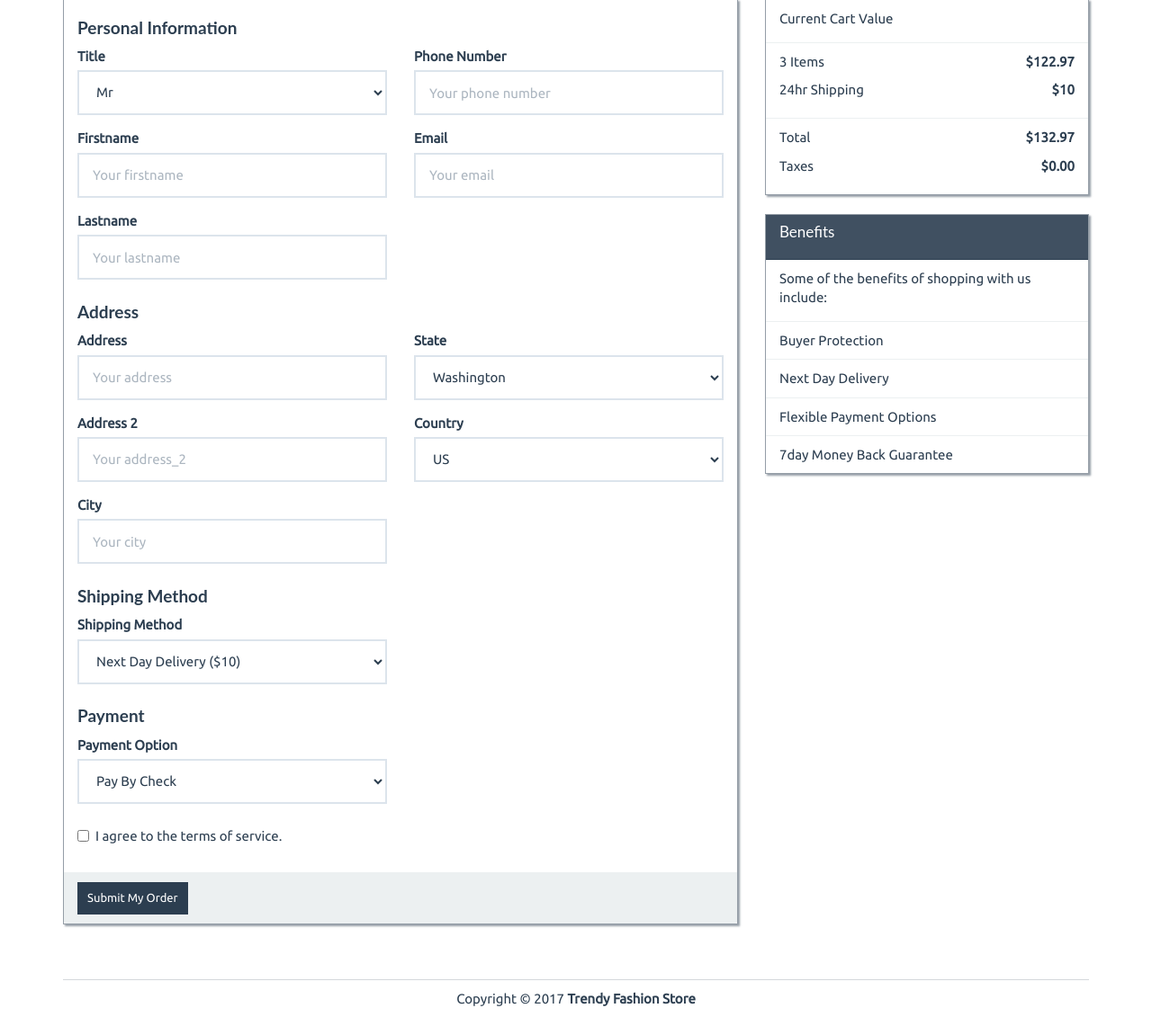
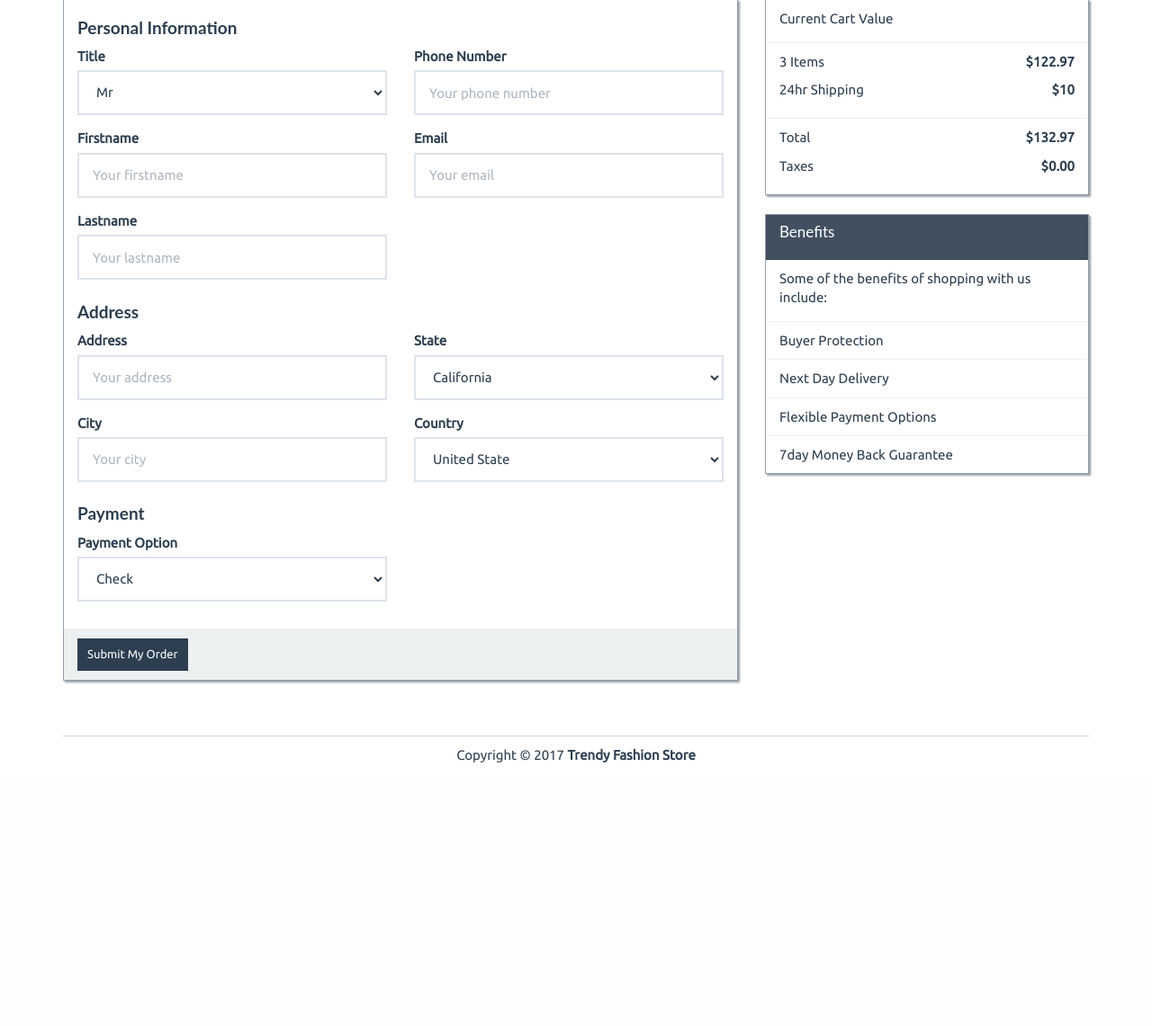
Before and after one commit to AnhKun/Flask_demo, a Flask app: page /checkout in a window 1280 px wide. Shown: the part 132-1273 px from the top of the page at 90% size. After the commit the page ends 1002 px from the top, so only its background shows below. Run offline with Flask 2, Linux system fonts and the light colour scheme; some libraries are stand-ins or nearby versions.

Commit message:
update code

```diff
--- a/store/app.py
+++ b/store/app.py
@@ -1,12 +1,8 @@
 import os
-from flask import Flask, render_template, redirect, url_for, request, session
+from flask import Flask
 from flask_sqlalchemy import SQLAlchemy
 from flask_migrate import Migrate
 from flask_uploads import UploadSet, configure_uploads, IMAGES
-from flask_wtf import FlaskForm
-from wtforms import StringField, IntegerField, TextAreaField, HiddenField
-from flask_wtf.file import FileField, FileAllowed
-from wtforms.validators import InputRequired
 
 app = Flask(__name__)
 
@@ -22,131 +18,7 @@ db = SQLAlchemy(app)
 migrate = Migrate(app, db)
 configure_uploads(app, photos)
 
-class Product(db.Model):
-    id = db.Column(db.Integer, primary_key=True)
-    name = db.Column(db.String(50), unique=True)
-    price = db.Column(db.Integer)  # in cents
-    stock = db.Column(db.Integer)
-    description = db.Column(db.String(500))
-    image = db.Column(db.String(100))
-
-class AddProduct(FlaskForm):
-    name = StringField('Product Name', validators=[
-        InputRequired('Name is required!')
-    ])
-    price = IntegerField('Product Price', validators=[
-        InputRequired('Price is required!')
-    ])
-    stock = IntegerField('Openning Stock')
-    description = TextAreaField('Description')
-    image = FileField('Product Image', validators=[
-        FileAllowed(IMAGES, 'Only images are accepted!'),
-        InputRequired()
-    ])
-
-class AddToCart(FlaskForm):
-    quantity = IntegerField('Quantity', validators=[InputRequired()])
-    product_id = HiddenField('ID')
-
-@app.route('/')
-def index():
-    products = Product.query.all()
-    return render_template('index.html', products=products)
-
-@app.route('/product/<id>')
-def product(id):
-    product = Product.query.filter(Product.id==id).first()
-    quantity = AddToCart()
-    return render_template('view-product.html', product=product, quantity=quantity)
-
-@app.route('/quick-add/<id>')
-def quick_add(id):
-    if 'cart' not in session:
-        session['cart'] = []
-
-    session['cart'].append({'product_id' : id, 'quantity' : 1})
-    session.modified = True
-
-    return redirect(url_for('index'))
-
-@app.route('/add-to-cart', methods=['POST'])
-def add_to_cart():
-    if 'cart' not in session:
-        session['cart'] = []
-
-    form = AddToCart()
-    if form.validate_on_submit():
-        session['cart'].append({'product_id' : form.product_id.data, 'quantity': form.quantity.data})
-        session.modified = True
-
-    return redirect(url_for('index'))
-
-@app.route('/remove-from_cart/<index>')
-def remove_from_cart(index):
-    del session['cart'][int(index)]
-    session.modified = True
-    return redirect(url_for('cart'))
-
-@app.route('/cart')
-def cart():
-    products = []
-    form = AddToCart()
-
-    grand_total = 0
-    index = 0
-    for item in session['cart']:
-        product = Product.query.filter(Product.id==item['product_id']).first()
-        quantity = int(item['quantity'])
-        total = product.price * quantity
-
-        grand_total += total
-
-        products.append({
-            'id' : product.id,
-            'index' : index,
-            'name' : product.name,
-            'price' : product.price,
-            'image' : product.image,
-            'quantity' : quantity,
-            'total' : total
-        })
-        index += 1
-
-    return render_template('cart.html', products=products, form=form, grand_total=grand_total)
-
-@app.route('/checkout')
-def checkout():
-    return render_template('checkout.html')
-
-@app.route('/admin')
-def admin():
-    products = Product.query.all()
-    products_in_stock = Product.query.filter(Product.stock > 0).count()
-
-    return render_template('admin/index.html', admin=True, products=products, products_in_stock=products_in_stock)
-
-@app.route('/admin/add', methods=['GET', 'POST'])
-def add():
-    form = AddProduct()
-
-    if form.validate_on_submit():
-        image_name = photos.save(form.image.data)
-        new_product = Product(
-            name = form.name.data,
-            price = form.price.data,
-            stock = form.stock.data,
-            description = form.description.data,
-            image = image_name
-        )
-
-        db.session.add(new_product)
-        db.session.commit()
-        return redirect(url_for('add'))
-    return render_template('admin/add-product.html', admin=True, form=form)
-
-@app.route('/admin/order')
-def order():
-    return render_template('admin/view-order.html', admin=True)
+from views import *
 
 if __name__ == '__main__':
     app.run(debug=True)
--- /dev/null
+++ b/store/forms.py
@@ -0,0 +1,46 @@
+from flask_wtf import FlaskForm
+from wtforms import StringField, IntegerField, TextAreaField, HiddenField, SelectField
+from wtforms.validators import InputRequired
+from flask_wtf.file import FileField, FileAllowed
+from flask_uploads import IMAGES
+
+
+class AddProduct(FlaskForm):
+    name = StringField('Product Name', validators=[
+        InputRequired('Name is required!')
+    ])
+    price = IntegerField('Product Price', validators=[
+        InputRequired('Price is required!')
+    ])
+    stock = IntegerField('Openning Stock')
+    description = TextAreaField('Description')
+    image = FileField('Product Image', validators=[
+        FileAllowed(IMAGES, 'Only images are accepted!'),
+        InputRequired()
+    ])
+
+class AddToCart(FlaskForm):
+    quantity = IntegerField('Quantity', validators=[InputRequired()])
+    product_id = HiddenField('ID')
+
+class Checkout(FlaskForm):
+    first_name = StringField('First Name')
+    last_name = StringField('Last Name')
+    phone_number = StringField('Phone Number')
+    email = StringField('Email')
+    address = StringField('Address')
+    city = StringField('City')
+    state = SelectField('State', choices=[
+        ('CA', 'California'),
+        ('WA', 'Washington'),
+        ('NV', 'Nevada')
+    ])
+    country = SelectField('Country', choices=[
+        ('US', 'United State'),
+        ('UK', 'United Kingdom'),
+        ('FRA', 'France')
+    ])
+    payment_type = SelectField('Payment Type', choices=[
+        ('CK', 'Check'),
+        ('WT', 'Wire Transfer')
+    ])
--- a/store/templates/cart.html
+++ b/store/templates/cart.html
@@ -73,7 +73,7 @@
 				</li>
 			</ul>
 			<div class="panel-footer">
-				<a href="./checkout.html" class="btn btn-primary btn-sm">
+				<a href="{{ url_for('checkout') }}" class="btn btn-primary btn-sm">
 					Checkout <i class="glyphicon glyphicon-chevron-right"></i>
 				</a>
 				<a href="{{ url_for('index') }}" class="btn btn-link btn-sm pull-right">
--- a/store/templates/checkout.html
+++ b/store/templates/checkout.html
@@ -10,11 +10,13 @@
 		</h3>
 
 		<div class="panel panel-primary">
+			<form action="{{ url_for('checkout') }}" method="POST">
 			<div class="panel-body">
 				<div class="row">
 					<div class="col-lg-12">
 						<h4 class="bold">Personal Information</h4>
 					</div>
+					{{ form.csrf_token }}
 					<div class="col-lg-6">
 						<div class="form-group">
 							<label>Title</label>
@@ -26,21 +28,21 @@
 						</div>
 						<div class="form-group">
 							<label>Firstname</label>
-							<input type="text" name="firstname" id="firstname" class="form-control" value="" placeholder="Your firstname">
+							{{ form.first_name(class="form-control", placeholder="Your firstname") }}
 						</div>
 						<div class="form-group">
 							<label>Lastname</label>
-							<input type="text" name="lastname" id="lastname" class="form-control" value="" placeholder="Your lastname">
+							{{ form.last_name(class="form-control", placeholder="Your lastname") }}
 						</div>
 					</div>
 					<div class="col-lg-6">
 						<div class="form-group">
 							<label>Phone Number</label>
-							<input type="text" name="phone" id="phone" class="form-control" value="" placeholder="Your phone number">
+							{{ form.phone_number(class="form-control", placeholder="Your phone number") }}
 						</div>
 						<div class="form-group">
 							<label>Email</label>
-							<input type="email" name="email" id="email" class="form-control" value="" placeholder="Your email">
+							{{ form.email( class="form-control", placeholder="Your email") }}
 						</div>
 					</div>
 				</div>
@@ -52,47 +54,21 @@
 					<div class="col-lg-6">
 						<div class="form-group">
 							<label>Address</label>
-							<input type="text" name="address" id="address" class="form-control" value="" placeholder="Your address">
-						</div>
-						<div class="form-group">
-							<label>Address 2</label>
-							<input type="text" name="address_2" id="address_2" class="form-control" value="" placeholder="Your address_2">
+							{{ form.address(class="form-control", placeholder="Your address") }}
 						</div>
 						<div class="form-group">
 							<label>City</label>
-							<input type="text" name="city" id="city" class="form-control" value="" placeholder="Your city">
+							{{ form.city(class="form-control", placeholder="Your city") }}
 						</div>
 					</div>
 					<div class="col-lg-6">
 						<div class="form-group">
 							<label>State</label>
-							<select name="state" id="state" class="form-control">
-								<option value="">Washington</option>
-								<option value="">California</option>
-								<option value="">Los Angeles</option>
-							</select>
+							{{ form.state(class="form-control") }}
 						</div>
 						<div class="form-group">
 							<label>Country</label>
-							<select name="state" id="state" class="form-control">
-								<option value="">US</option>
-								<option value="">UK</option>
-								<option value="">France</option>
-							</select>
-						</div>
-					</div>
-				</div>
-
-				<div class="row">
-					<div class="col-lg-12">
-						<h4 class="bold">Shipping Method</h4>
-					</div>
-					<div class="col-lg-6">
-						<div class="form-group">
-							<label>Shipping Method</label>
-							<select name="shipping_method" id="shipping_method" class="form-control">
-								<option value="">Next Day Delivery (&dollar;10)</option>
-							</select>
+							{{ form.country(class="form-control") }}
 						</div>
 					</div>
 				</div>
@@ -104,30 +80,19 @@
 					<div class="col-lg-6">
 						<div class="form-group">
 							<label>Payment Option</label>
-							<select name="payment_type" id="payment_type" class="form-control">
-								<option value="">Pay By Check</option>
-								<option value="">Pay By Bank Wire Transfer</option>
-							</select>
+							{{ form.payment_type(class="form-control") }}
 						</div>
 					</div>
-					<div class="col-lg-12">
-						<div class="form-group">
-							<div class="checkbox">
-								<label>
-									<input type="checkbox" value="">
-									I agree to the terms of service.
-								</label>
-							</div>
-						</div>
-					</div>
+
 				</div>
 			</div>
 
 			<div class="panel-footer">
-				<button type="button" class="btn btn-primary btn-sm">
+				<button type="submit" class="btn btn-primary btn-sm">
 					Submit My Order
 				</button>
 			</div>
+			</form>
 		</div>
 	</div>
 
--- /dev/null
+++ b/store/views.py
@@ -0,0 +1,131 @@
+from flask import render_template, redirect, url_for, session
+from app import app, db, photos
+from models import Product, Order, Order_Item
+from forms import AddProduct, AddToCart, Checkout
+import random
+
+def handle_cart():
+    products = []
+
+    grand_total = 0
+    index = 0
+    for item in session['cart']:
+        product = Product.query.filter(Product.id==item['product_id']).first()
+        quantity = int(item['quantity'])
+        total = product.price * quantity
+
+        grand_total += total
+
+        products.append({
+            'id' : product.id,
+            'index' : index,
+            'name' : product.name,
+            'price' : product.price,
+            'image' : product.image,
+            'quantity' : quantity,
+            'total' : total
+        })
+        index += 1
+    return products, grand_total
+
+@app.route('/')
+def index():
+    products = Product.query.all()
+    return render_template('index.html', products=products)
+
+@app.route('/product/<id>')
+def product(id):
+    product = Product.query.filter(Product.id==id).first()
+    quantity = AddToCart()
+    return render_template('view-product.html', product=product, quantity=quantity)
+
+@app.route('/quick-add/<id>')
+def quick_add(id):
+    if 'cart' not in session:
+        session['cart'] = []
+
+    session['cart'].append({'product_id' : id, 'quantity' : 1})
+    session.modified = True
+
+    return redirect(url_for('index'))
+
+@app.route('/add-to-cart', methods=['POST'])
+def add_to_cart():
+    if 'cart' not in session:
+        session['cart'] = []
+
+    form = AddToCart()
+    if form.validate_on_submit():
+        session['cart'].append({'product_id' : form.product_id.data, 'quantity': form.quantity.data})
+        session.modified = True
+
+    return redirect(url_for('index'))
+
+@app.route('/remove-from_cart/<index>')
+def remove_from_cart(index):
+    del session['cart'][int(index)]
+    session.modified = True
+    return redirect(url_for('cart'))
+
+@app.route('/cart')
+def cart():
+    form = AddToCart()
+
+    products, grand_total = handle_cart()
+
+    return render_template('cart.html', products=products, form=form, grand_total=grand_total)
+
+@app.route('/checkout', methods=['GET', 'POST'])
+def checkout():
+    form = Checkout()
+
+    if form.validate_on_submit():
+        products, grand_total = handle_cart()
+
+        order = Order()
+        form.populate_obj(order)
+        order.reference = ''.join([random.choice('ABCDEFGH') for _ in range(5)])
+        order.status = 'PENDING'
+
+        for product in products:
+            order_item = Order_Item(quantity=product['quantity'], product_id=product['id'])
+            order.items.append(order_item)
+
+        db.session.add(order)
+        db.session.commit()
+
+        session['cart'] = []
+        session.modified = True
+        return redirect(url_for('index'))
+
+    return render_template('checkout.html', form=form)
+
+@app.route('/admin')
+def admin():
+    products = Product.query.all()
+    products_in_stock = Product.query.filter(Product.stock > 0).count()
+
+    return render_template('admin/index.html', admin=True, products=products, products_in_stock=products_in_stock)
+
+@app.route('/admin/add', methods=['GET', 'POST'])
+def add():
+    form = AddProduct()
+
+    if form.validate_on_submit():
+        image_name = photos.save(form.image.data)
+        new_product = Product(
+            name = form.name.data,
+            price = form.price.data,
+            stock = form.stock.data,
+            description = form.description.data,
+            image = image_name
+        )
+
+        db.session.add(new_product)
+        db.session.commit()
+        return redirect(url_for('add'))
+    return render_template('admin/add-product.html', admin=True, form=form)
+
+@app.route('/admin/order')
+def order():
+    return render_template('admin/view-order.html', admin=True)
```
Also changed, not shown: store/migrations/versions/818b40126657_.py (added, +53 -0 lines), store/models.py (added, +31 -0 lines), store/trendy.db.
